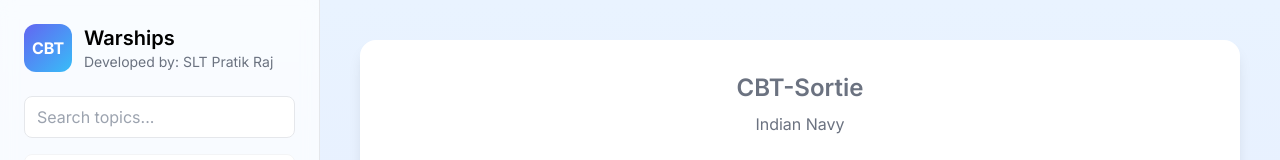
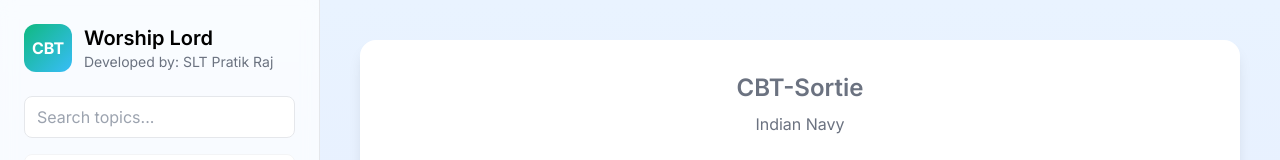
Before and after one commit to adiityachoudhary/warship, a plain HTML site: page index.html in a window 1280 px wide. Shown: the top 160 px of the page. Drawn offline with nearby package versions, Linux system fonts and the light colour scheme.

```diff
--- a/index.html
+++ b/index.html
@@ -65,10 +65,10 @@
     <aside class="w-80 p-6 bg-white/70 backdrop-blur border-r border-gray-200">
       <div class="flex items-center gap-3 mb-6">
         <div
-          class="w-12 h-12 rounded-xl bg-gradient-to-br from-indigo-500 to-sky-400 flex items-center justify-center text-white font-bold">
+          class="w-12 h-12 rounded-xl bg-gradient-to-br from-emerald-500 to-sky-400 flex items-center justify-center text-white font-bold">
          CBT </div>
         <div>
-          <h1 class="text-xl font-semibold">Warships</h1>
+          <h1 class="text-xl font-semibold">Worship Lord</h1>
           <p class="text-sm text-gray-500">Developed by: SLT Pratik Raj</p>
         </div>
       </div>
```
